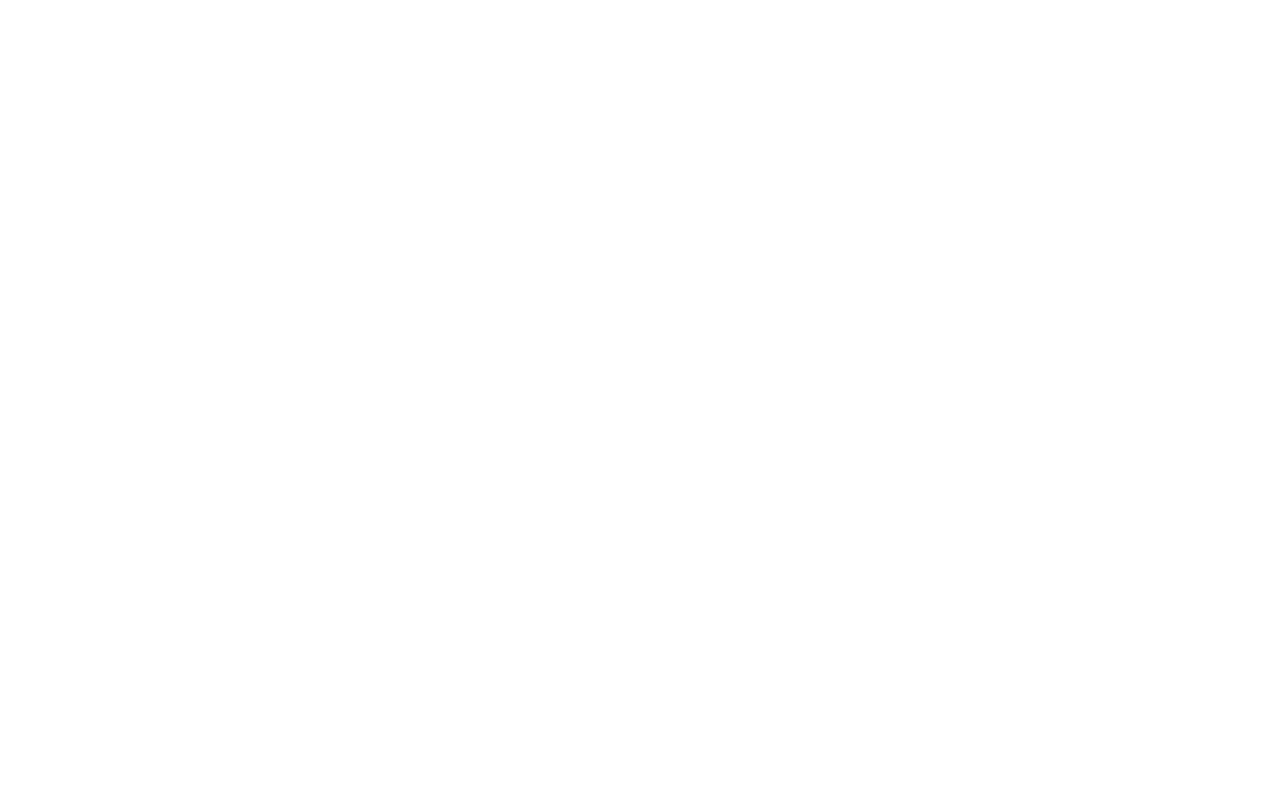
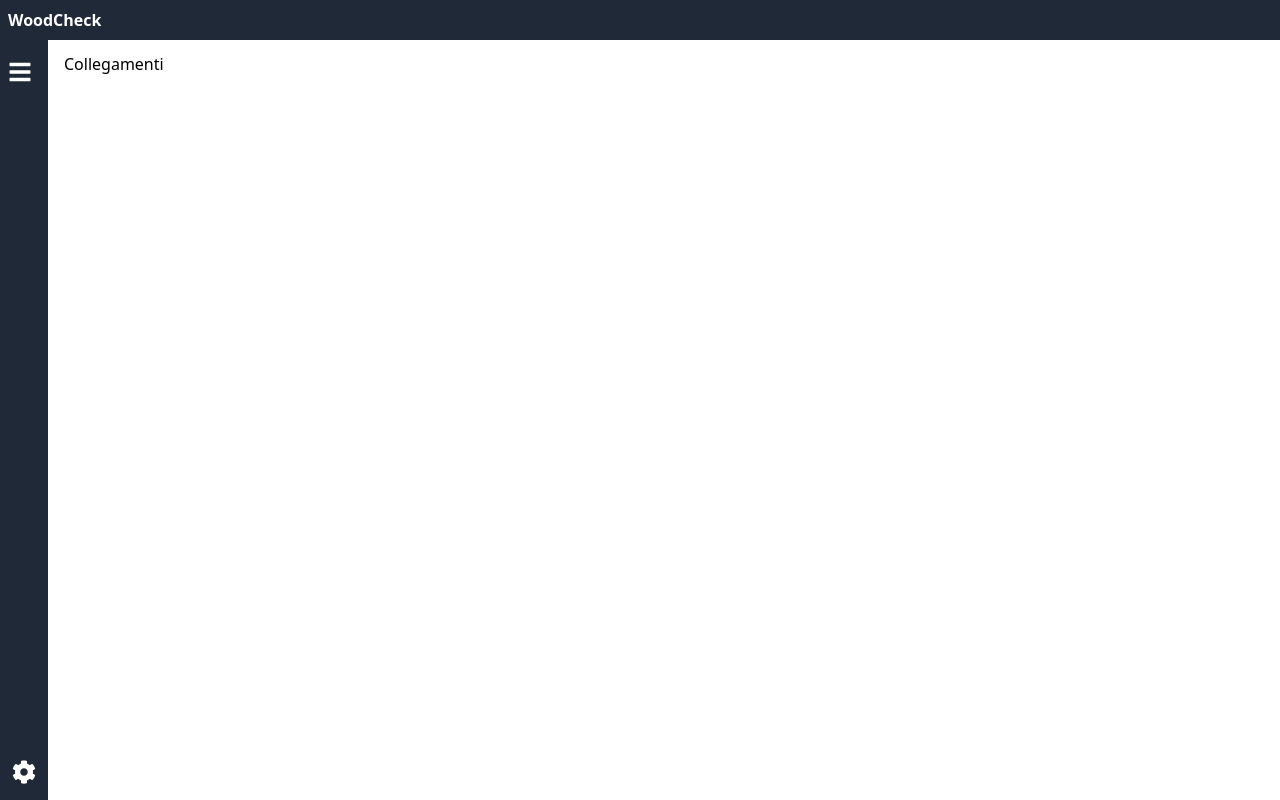
Before and after one commit to Gre3192/WoodCheck, a React (Create React App) app: page /#/joins in a window 1280 px wide. Before the commit this address had no page. Built offline with nearby package versions, Linux system fonts and the light colour scheme.

Commit message:
23/09/2024

```diff
--- a/src/App.js
+++ b/src/App.js
@@ -4,6 +4,8 @@
 import WoodChecks from './Pages/WoodChecks/WoodChecks';
 import 'katex/dist/katex.min.css';
 import Layout from './Layout/Layout';
+import WoodProject from './Pages/WoodProject/WoodProject';
+import WoodJoin from './Pages/WoodJoin/WoodJoin';
 
 
 function App() {
@@ -15,15 +17,15 @@
 
 
 
-
   return (
 
     <HashRouter>
       <Routes>
         <Route element={<Layout />}>
-          <Route path="/" element={<WoodChecks />} />
-
-
+          <Route path="/" element={<HomePage />} />
+          <Route path="/checks" element={<WoodChecks />} />
+          <Route path="/project" element={<WoodProject />} />
+          <Route path="/joins" element={<WoodJoin />} />
         </Route>
       </Routes>
     </HashRouter>
--- a/src/Components/CheckCard.js
+++ b/src/Components/CheckCard.js
@@ -45,7 +45,7 @@
     <div className={`p-5 ${isDisabled ? 'text-gray-400' : null}`} ref={cardRef}>
       <div className="bg-white shadow-lg rounded-lg border border-gray-200 ">
         <div
-          className={`flex justify-between items-center cursor-pointer p-6 transition-colors duration-300 ease-in-out ${isOpen ? 'bg-gray-100' : 'hover:bg-gray-100'}`}
+          className={`flex justify-between items-center cursor-pointer p-3 transition-colors duration-300 ease-in-out ${isOpen ? 'bg-gray-100' : 'hover:bg-gray-100'}`}
           onClick={toggleCard}
         >
           <div className="flex items-center">
@@ -56,16 +56,16 @@
             </button>
             <h2 className="text-lg font-semibold">{title}</h2>
           </div>
-          <div className="flex">
+          <div className="flex gap-2">
             <button
-              className={`border border-gray-300 rounded-lg p-3 mx-2 transition duration-100 ${isFormulaSelected ? 'bg-blue-100 hover:bg-blue-200' : 'bg-white hover:bg-gray-200'}`}
+              className={`border border-gray-300 rounded-lg p-3  transition duration-100 ${isFormulaSelected ? 'bg-blue-100 hover:bg-blue-200' : 'bg-white hover:bg-gray-200'}`}
               onClick={handleFormulaIconClick}
             >
               <FormulaIcon width="20" height="20" className={`text-black ${isFormulaSelected ? 'fill-blue-700 ' : ''}`} />
             </button>
 
             <button
-              className={`border border-gray-300 rounded-lg p-3 mx-2 transition duration-100 ${isFormulaValSelected ? 'bg-blue-100 hover:bg-blue-200' : 'bg-white hover:bg-gray-200'}`}
+              className={`border border-gray-300 rounded-lg p-3  transition duration-100 ${isFormulaValSelected ? 'bg-blue-100 hover:bg-blue-200' : 'bg-white hover:bg-gray-200'}`}
               onClick={handleFormulaValIconClick}
             >
               <FormulaValIcon width="20" height="20" className={`text-black hover:text-blue-500 ${isFormulaValSelected ? 'fill-blue-700' : ''}`} />
--- a/src/Components/Sidebar.js
+++ b/src/Components/Sidebar.js
@@ -5,15 +5,15 @@
 export const sidebarItem = [
   {
       name: "Progetto",
-      link: "/Progetto"
+      link: "/project"
   },
   {
       name: "Verifiche",
-      link: "/Verifiche"
+      link: "/checks"
   },
   {
       name: "Collegamenti",
-      link: "/Collegamenti"
+      link: "/joins"
   },
 ]
 
--- a/src/Components/StepBox.js
+++ b/src/Components/StepBox.js
@@ -37,7 +37,7 @@
                     const itemValue = typeof item === 'object' && item !== null ? item.value : item;
 
                     return (
-                        <div key={index} className={'w-full flex justify-between gap-8'}>
+                        <div key={index} className={'w-full flex items-center justify-between gap-8'}>
                             <Latex>
                                 {`$ \\displaystyle
                                     ${titles[index] ? titles[index] : 'titles = '}
--- a/src/Layout/Layout.js
+++ b/src/Layout/Layout.js
@@ -4,13 +4,13 @@
 
 const Layout = () => {
   return (
-    <div className="h-screen flex overflow-hidden flex-col">
+    <div className="h-screen flex flex-col">
       <div className="sticky top-0 z-10">
         <Navbar />
       </div>
       <div className="flex flex-grow h-screen">
         <Sidebar />
-        <div className="flex-1 pl-16 pr-4 pt-3 ">
+        <div className="flex-1 pl-16 pr-0 pt-3 ">
           <Outlet />
         </div>
       </div>
--- a/src/Pages/WoodChecks/WoodChecks.js
+++ b/src/Pages/WoodChecks/WoodChecks.js
@@ -20,8 +20,7 @@
 
     return (
 
-        <>
-
+        <div className="h-[92vh] overflow-y-scroll">
             <InputForces />
             <div className="px-5">
                 <h1 className="text-lg font-bold" >
@@ -47,7 +46,7 @@
                 <InstabilitaCompressioneCheck/>
                 <InstabilitaPressoFlessioneCheck/>
             </div>
-        </>
+        </div>
 
     )
 
--- /dev/null
+++ b/src/Pages/WoodJoin/WoodJoin.js
@@ -0,0 +1,14 @@
+export default function WoodJoin(params) {
+
+
+
+    return (
+
+        <div>
+            Collegamenti
+        </div>
+
+    )
+
+
+}
--- /dev/null
+++ b/src/Pages/WoodProject/WoodProject.js
@@ -0,0 +1,19 @@
+import InputForces from "../../Components/InputForces"
+
+
+export default function WoodProject(params) {
+
+
+
+    return (
+
+        <div className="h-[92vh] overflow-y-scroll">
+            Progetto Sezione
+
+            <InputForces />
+        </div>
+
+    )
+
+
+}
--- a/src/index.css
+++ b/src/index.css
@@ -19,3 +19,7 @@
       background-color: #555;
     }
   }
+
+  html {
+    overflow: hidden;
+  }
```
